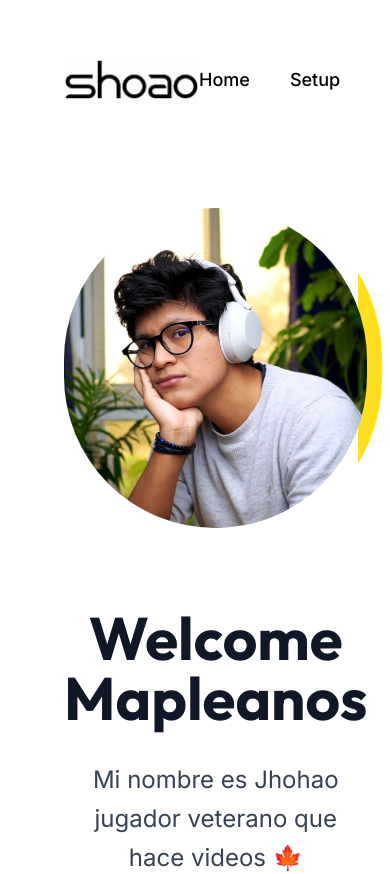
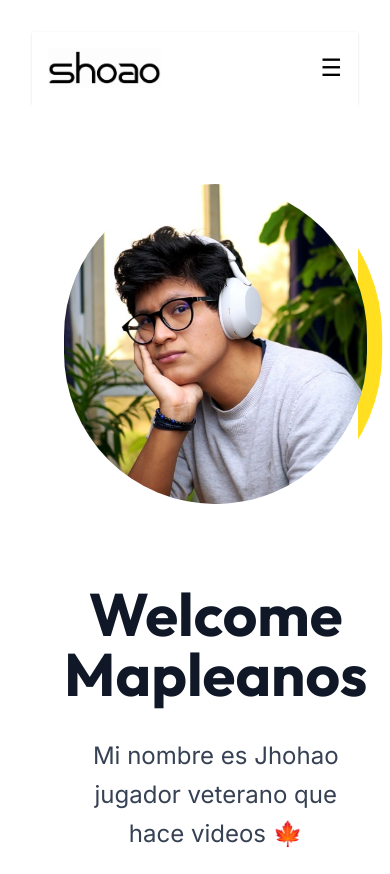
Before and after one commit to Fabrizio7S/landing-shoao, a React (Vite) app: page / in a window 390 px wide. Shown: the top 874 px of the page. Built offline with nearby package versions, Linux system fonts and the light colour scheme; no server answers.

Commit message:
feat:navbar modo resposivo

```diff
--- a/src/components/layout/Navbar.tsx
+++ b/src/components/layout/Navbar.tsx
@@ -1,30 +1,60 @@
+import { useState } from "react";
 import { Link } from "react-router-dom";
 
 const Navbar = () => {
+  const [open, setOpen] = useState(false);
+
   return (
-    <nav className="w-full bg-white">
-      <div className="max-w-7xl mx-auto px-8 py-6 flex items-center justify-between">
+    <nav className="w-full bg-white shadow-sm">
+      <div className="max-w-7xl mx-auto px-4 sm:px-8 py-4 flex items-center justify-between">
+
+        {/* Logo */}
         <img
           src="/src/assets/shoao_v1.png"
           alt="Shoao"
-          className="h-12 w-auto object-contain"
+          className="h-10 sm:h-12 w-auto object-contain"
         />
 
-        {/* Menu */}
-        <ul className="flex gap-10 text-lg font-medium">
+        {/* Desktop menu */}
+        <ul className="hidden md:flex gap-10 text-lg font-medium">
           <li>
             <Link to="/" className="hover:text-blue-600 transition">
               Home
             </Link>
           </li>
-
           <li>
             <Link to="/setup" className="hover:text-blue-600 transition">
               Setup
             </Link>
           </li>
         </ul>
+
+        {/* Mobile button */}
+        <button
+          className="md:hidden text-2xl"
+          onClick={() => setOpen(!open)}
+        >
+          ☰
+        </button>
       </div>
+
+      {/* Mobile menu */}
+      {open && (
+        <div className="md:hidden px-4 pb-4">
+          <ul className="flex flex-col gap-4 text-lg font-medium">
+            <li>
+              <Link to="/" onClick={() => setOpen(false)}>
+                Home
+              </Link>
+            </li>
+            <li>
+              <Link to="/setup" onClick={() => setOpen(false)}>
+                Setup
+              </Link>
+            </li>
+          </ul>
+        </div>
+      )}
     </nav>
   );
 };
```
